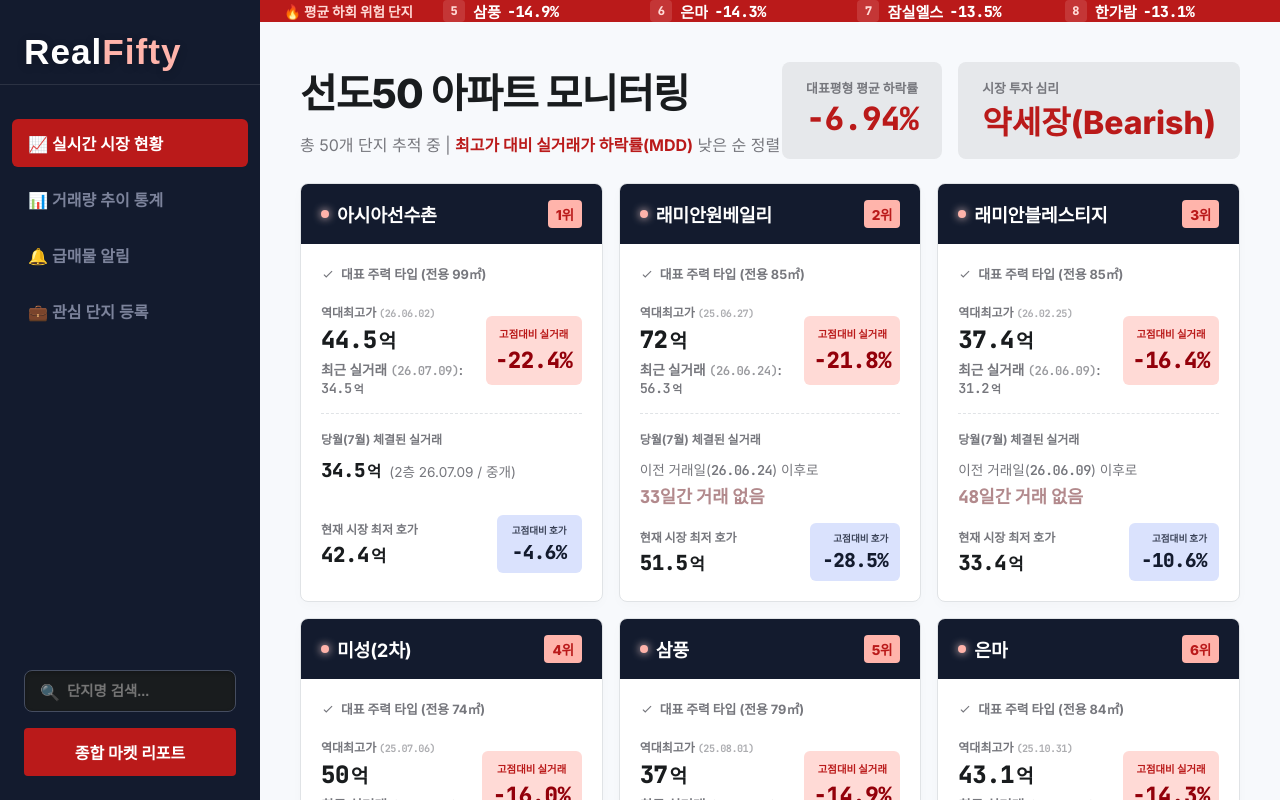
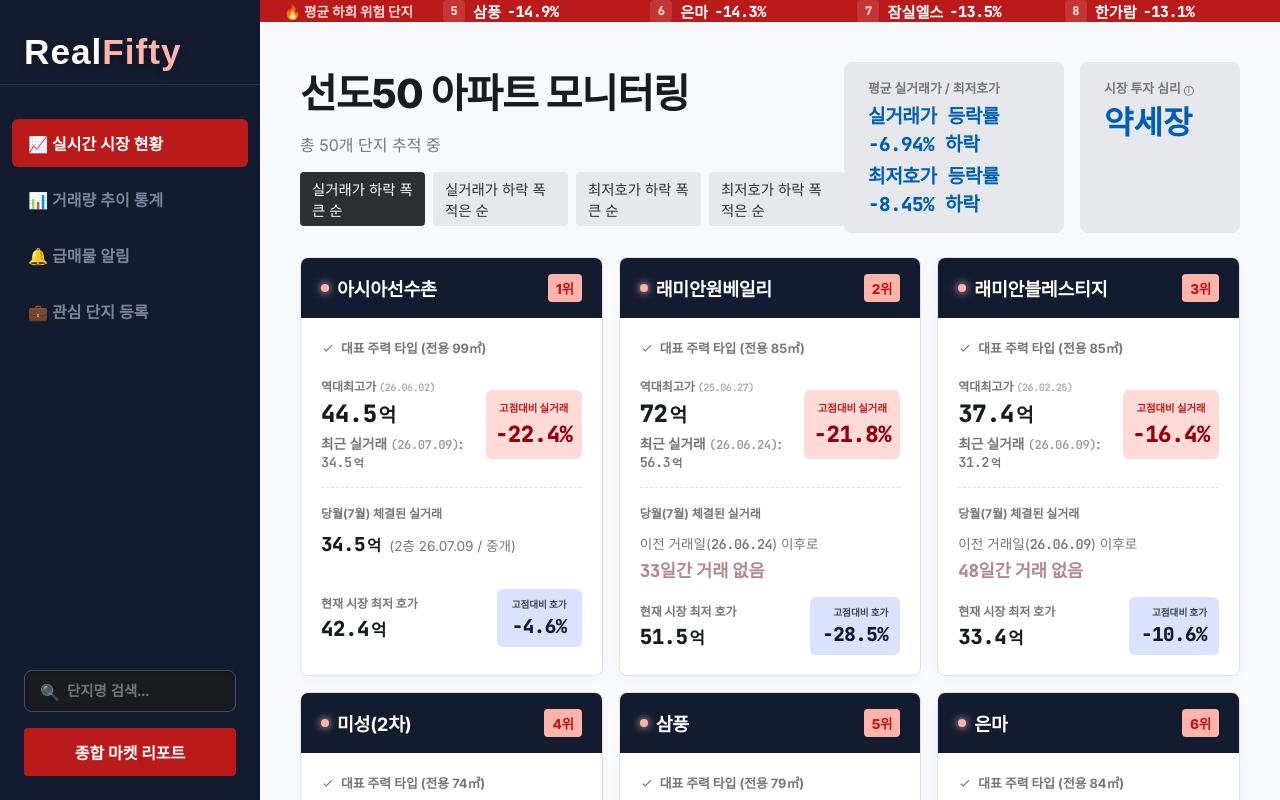
Before and after one commit to divajin2-hash/realfifty-bot, a Next.js app in the folder web/: page / in a window 1280 px wide. Shown: the top 800 px of the page. Built offline with nearby package versions, Linux system fonts and the light colour scheme; a web font is replaced by a local one.

Commit message:
feat(ui): add query param based diverse sorting options and UI indicators

```diff
--- a/web/src/app/page.tsx
+++ b/web/src/app/page.tsx
@@ -7,7 +7,7 @@ import rawData from '../data/kb50_stats.json'
 
 export const revalidate = 60;
 
-export default async function Dashboard() {
+export default async function Dashboard({ searchParams }: { searchParams: { sort?: string } }) {
 
     const groupedData = (rawData as any[]).map(group => {
         return {
@@ -71,20 +71,33 @@ export default async function Dashboard() {
         return scoredStats[0];
     }
 
-    // 기획자님 지시: 화면에 노출되는 '대표평형' 기준으로 고점대비 실거래가가 가장 낮은 순(하락폭이 큰 순) 정렬!
+    const sortMethod = (await searchParams)?.sort || 'real_drop_high';
+
+    // 정렬 방식 설정
     groupedData.sort((a, b) => {
         const repA = getRepresentativeStat(a.stats);
         const repB = getRepresentativeStat(b.stats);
 
-        // 유효하면 하락률 반환, 없으면 0. 가장 낮은 값(큰 마이너스 값)이 1등
-        const dropA = repA ? repA.recent_drop_rate : 0;
-        const dropB = repB ? repB.recent_drop_rate : 0;
+        const realDropA = repA ? repA.recent_drop_rate : 0;
+        const realDropB = repB ? repB.recent_drop_rate : 0;
 
-        return dropA - dropB; // 오름차순 (예: -38%가 -10%보다 먼저 배열됨)
+        const askDropA = repA ? repA.mdd_rate : 0;
+        const askDropB = repB ? repB.mdd_rate : 0;
+
+        if (sortMethod === 'real_drop_less') {
+            return realDropB - realDropA; // 실거래가 하락률 적은 순 (내림차순, 예: 0% -> -10% -> -30%)
+        } else if (sortMethod === 'ask_drop_high') {
+            return askDropA - askDropB; // 최저호가 하락률 높은 순 (오름차순, 예: -30% -> -10% -> 0%)
+        } else if (sortMethod === 'ask_drop_less') {
+            return askDropB - askDropA; // 최저호가 하락률 적은 순 (내림차순)
+        } else {
+            // 기본값: real_drop_high
+            return realDropA - realDropB; // 실거래가 하락률 높은 순 (오름차순)
+        }
     });
     groupedData.forEach((g: any, idx: number) => g.rank = idx + 1);
 
-    // 전체 단지 평균 실거래 하락률 (진짜 표출된 대표평형들 기준)
+    // 전체 단지 평균 실거래가 하락률 (진짜 추출된 대표평형들 기준)
     const totalDropRates = groupedData.map(g => {
         const rep = getRepresentativeStat(g.stats);
         return rep ? rep.recent_drop_rate : null;
@@ -94,7 +107,27 @@ export default async function Dashboard() {
         ? (totalDropRates.reduce((acc, val) => acc + val, 0) / totalDropRates.length).toFixed(2)
         : '0.00';
 
+    // 전체 단지 평균 최저호가 하락률
+    const totalAskDropRates = groupedData.map(g => {
+        const rep = getRepresentativeStat(g.stats);
+        return rep ? rep.mdd_rate : null; // mdd_rate는 최고가 대비 현재 최저호가 하락률입니다.
+    }).filter(v => v !== null) as number[];
 
+    const avgAskDrop = totalAskDropRates.length > 0
+        ? (totalAskDropRates.reduce((acc, val) => acc + val, 0) / totalAskDropRates.length).toFixed(2)
+        : '0.00';
+
+    // 시장 투자 심리 결정
+    const numAvgDrop = parseFloat(avgDrop);
+    let marketSentiment = "약세장";
+    let marketColor = "#005fb0";
+    if (numAvgDrop >= 0) {
+        marketSentiment = "상승장";
+        marketColor = "#ba1a1a";
+    } else if (numAvgDrop < -10) {
+        marketSentiment = "하락장";
+        marketColor = "#005fb0";
+    }
 
     return (
         <div className="app-wrapper">
@@ -151,18 +184,32 @@ export default async function Dashboard() {
                         <div>
                             <h1 style={{ fontSize: '2.5rem', fontWeight: 800, letterSpacing: '-1px' }}>선도50 아파트 모니터링</h1>
                             <p style={{ color: '#76777d', fontSize: '1rem', marginTop: '12px' }}>
-                                총 {groupedData.length}개 단지 추적 중 | <strong style={{ color: '#ba1a1a' }}>최고가 대비 실거래가 하락률(MDD)</strong> 낮은 순 정렬
+                                총 {groupedData.length}개 단지 추적 중
                             </p>
+                            <div style={{ display: 'flex', gap: '8px', marginTop: '16px' }}>
+                                <a href="?sort=real_drop_high" style={{ padding: '6px 12px', fontSize: '0.9rem', borderRadius: '4px', textDecoration: 'none', backgroundColor: sortMethod === 'real_drop_high' ? '#2e2f32' : '#e6e8eb', color: sortMethod === 'real_drop_high' ? 'white' : '#2e2f32' }}>실거래가 하락 폭 큰 순</a>
+                                <a href="?sort=real_drop_less" style={{ padding: '6px 12px', fontSize: '0.9rem', borderRadius: '4px', textDecoration: 'none', backgroundColor: sortMethod === 'real_drop_less' ? '#2e2f32' : '#e6e8eb', color: sortMethod === 'real_drop_less' ? 'white' : '#2e2f32' }}>실거래가 하락 폭 적은 순</a>
+                                <a href="?sort=ask_drop_high" style={{ padding: '6px 12px', fontSize: '0.9rem', borderRadius: '4px', textDecoration: 'none', backgroundColor: sortMethod === 'ask_drop_high' ? '#2e2f32' : '#e6e8eb', color: sortMethod === 'ask_drop_high' ? 'white' : '#2e2f32' }}>최저호가 하락 폭 큰 순</a>
+                                <a href="?sort=ask_drop_less" style={{ padding: '6px 12px', fontSize: '0.9rem', borderRadius: '4px', textDecoration: 'none', backgroundColor: sortMethod === 'ask_drop_less' ? '#2e2f32' : '#e6e8eb', color: sortMethod === 'ask_drop_less' ? 'white' : '#2e2f32' }}>최저호가 하락 폭 적은 순</a>
+                            </div>
                         </div>
 
                         <div style={{ display: 'flex', gap: '16px' }}>
-                            <div style={{ backgroundColor: '#e6e8eb', padding: '16px 24px', borderRadius: '8px', minWidth: '160px' }}>
-                                <div style={{ fontSize: '0.8rem', color: '#76777d', fontWeight: 700 }}>대표평형 평균 하락률</div>
-                                <div className="num-font" style={{ fontSize: '2rem', color: '#ba1a1a', fontWeight: 800 }}>{avgDrop}%</div>
+                            <div style={{ backgroundColor: '#e6e8eb', padding: '16px 24px', borderRadius: '8px', minWidth: '220px' }}>
+                                <div style={{ fontSize: '0.8rem', color: '#76777d', fontWeight: 700 }}>평균 실거래가 / 최저호가</div>
+                                <div className="num-font" style={{ fontSize: '1.2rem', color: parseFloat(avgDrop) > 0 ? '#ba1a1a' : '#005fb0', fontWeight: 800, marginTop: '4px' }}>
+                                    실거래가 등락률 {avgDrop}% {parseFloat(avgDrop) > 0 ? '상승' : '하락'}
+                                </div>
+                                <div className="num-font" style={{ fontSize: '1.2rem', color: parseFloat(avgAskDrop) > 0 ? '#ba1a1a' : '#005fb0', fontWeight: 800, marginTop: '4px' }}>
+                                    최저호가 등락률 {avgAskDrop}% {parseFloat(avgAskDrop) > 0 ? '상승' : '하락'}
+                                </div>
                             </div>
-                            <div style={{ backgroundColor: '#e6e8eb', padding: '16px 24px', borderRadius: '8px', minWidth: '160px' }}>
-                                <div style={{ fontSize: '0.8rem', color: '#76777d', fontWeight: 700 }}>시장 투자 심리</div>
-                                <div style={{ fontSize: '2rem', color: '#ba1a1a', fontWeight: 800 }}>약세장(Bearish)</div>
+                            <div
+                                style={{ backgroundColor: '#e6e8eb', padding: '16px 24px', borderRadius: '8px', minWidth: '160px', cursor: 'help' }}
+                                title="* 시장 기준 안내: 0% 이상(상승장), 0 ~ -10%(약세장), -10% 미만(하락장)"
+                            >
+                                <div style={{ fontSize: '0.8rem', color: '#76777d', fontWeight: 700 }}>시장 투자 심리 <span style={{ fontSize: '0.6rem' }}>ⓘ</span></div>
+                                <div style={{ fontSize: '2rem', color: marketColor, fontWeight: 800 }}>{marketSentiment}</div>
                             </div>
                         </div>
                     </div>
```
